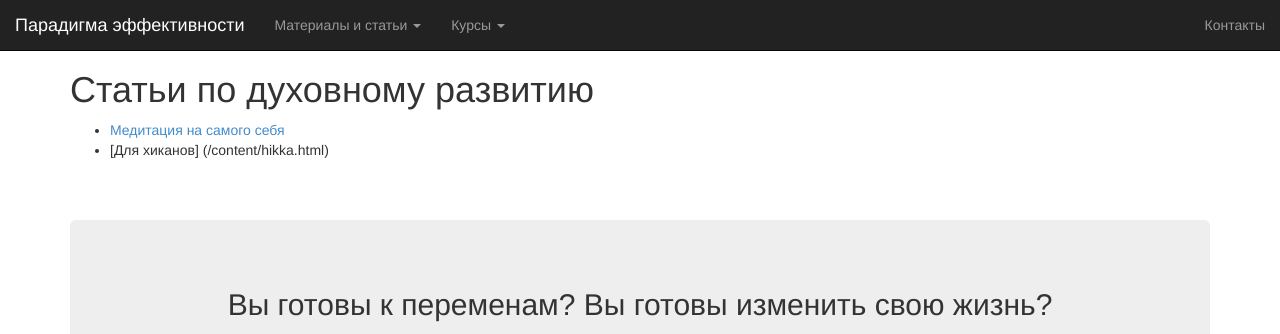
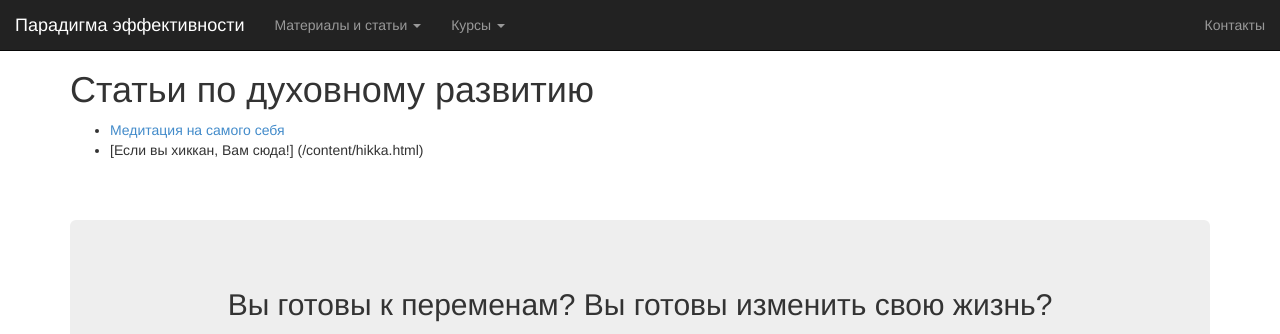
Before and after one commit to EfficiencyParadigm/EfficiencyParadigm.github.io, a Jekyll site: the page built from content/spirit.md, in a window 1280 px wide. Shown: the top 334 px of the page. Built offline with Jekyll 4.4.1, drawn with Linux system fonts in a browser that asks for light colours.

Commit message:
Update spirit.md

```diff
--- a/content/spirit.md
+++ b/content/spirit.md
@@ -6,4 +6,4 @@ title: Духовное развитие
 # Статьи по духовному развитию
 
 * [Медитация на самого себя](/content/businessContent/meditation.html)
-* [Для хиканов] (/content/hikka.html)
+* [Если вы хиккан, Вам сюда!] (/content/hikka.html)
```
